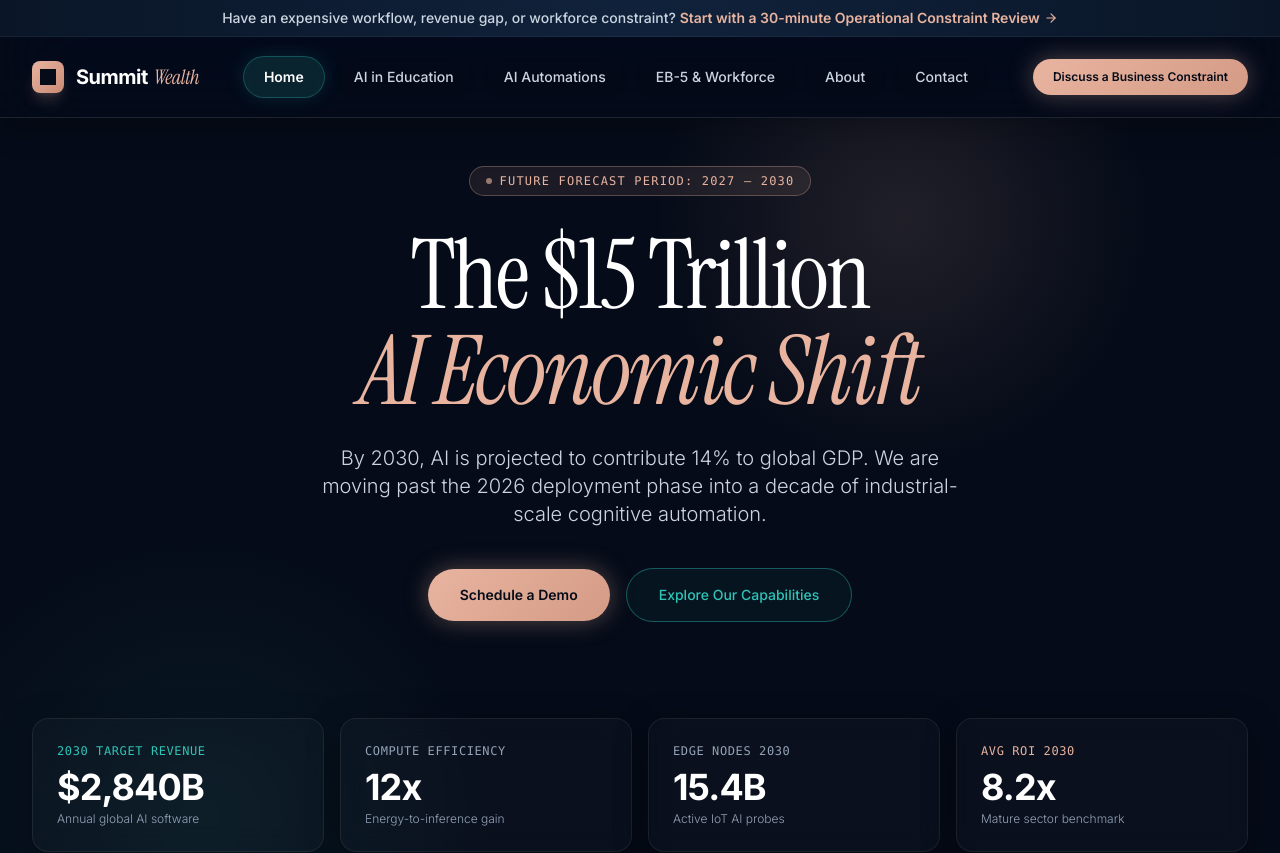
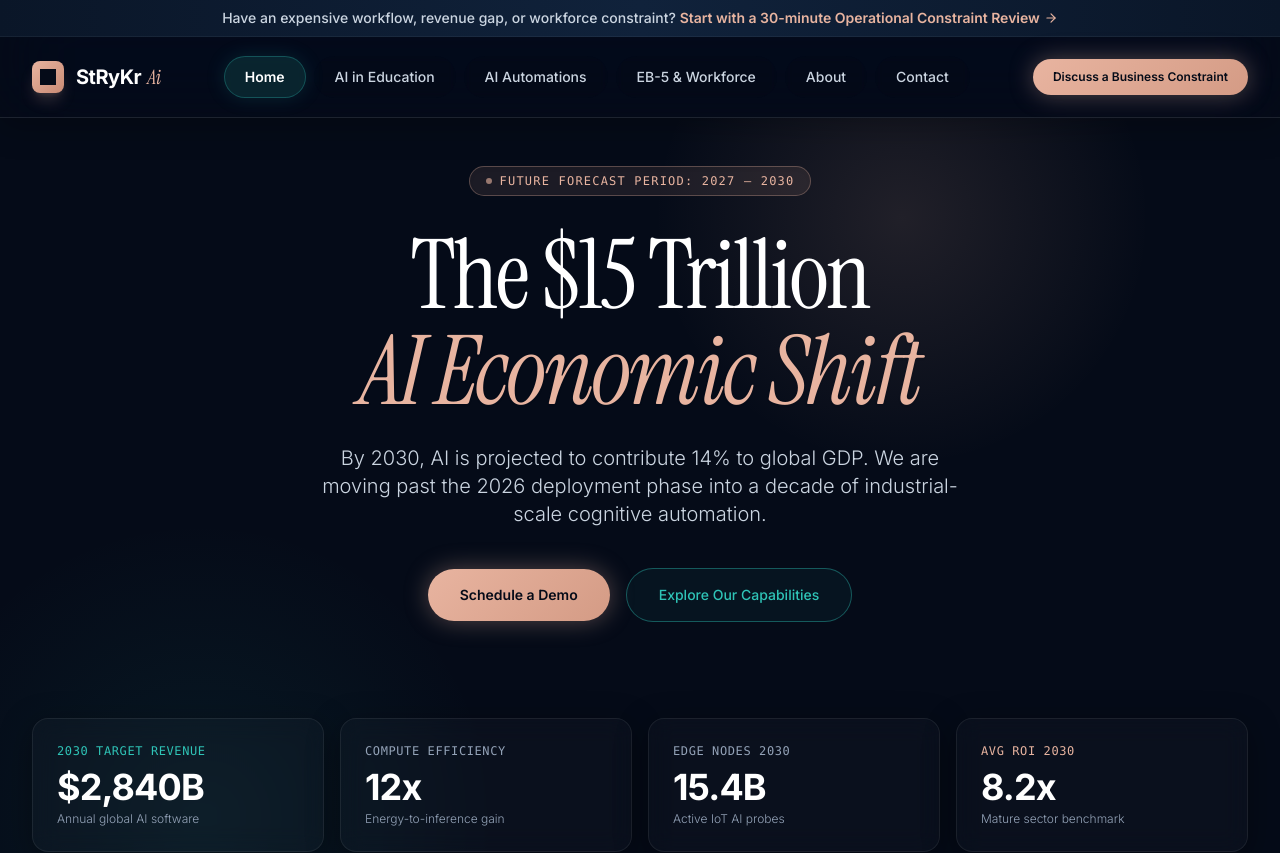
Before and after one commit to sivaintern-sera/summit-wealth-ai, a React (Vite) app: page / in a window 1280 px wide. Shown: the top 853 px of the page. Built offline with nearby package versions, Linux system fonts and the light colour scheme.

Commit message:
Rebrand Summit Wealth to StRyKr Ai

```diff
--- a/src/components/CTASection.jsx
+++ b/src/components/CTASection.jsx
@@ -58,7 +58,7 @@ export function Footer({ onNavigate }) {
                 <div className="w-4 h-4 rounded-xs bg-[#050B18]" />
               </div>
               <span className="text-xl font-bold tracking-tight text-white flex items-center gap-1.5">
-                Summit <span className="font-serif italic font-normal text-[#E8B4A0]">Wealth</span>
+                StRyKr <span className="font-serif italic font-normal text-[#E8B4A0]">Ai</span>
               </span>
             </button>
             <p className="text-xs text-slate-400 font-light max-w-md leading-relaxed">
@@ -103,7 +103,7 @@ export function Footer({ onNavigate }) {
             <a href="#" className="text-slate-400 hover:text-white transition-colors">Terms</a>
           </div>
           <div className="text-xs font-mono text-slate-500">
-            © {new Date().getFullYear()} Summit Wealth AI Inc. All rights reserved.
+            © {new Date().getFullYear()} StRyKr Ai Inc. All rights reserved.
           </div>
         </div>
 
--- a/src/components/Header.jsx
+++ b/src/components/Header.jsx
@@ -43,7 +43,7 @@ export default function Header({ page, onNavigate }) {
               <div className="w-4 h-4 rounded-xs bg-[#050B18]" />
             </div>
             <span className="text-xl font-bold tracking-tight text-white flex items-center gap-1.5">
-              Summit <span className="font-serif italic font-normal text-[#E8B4A0]">Wealth</span>
+              StRyKr <span className="font-serif italic font-normal text-[#E8B4A0]">Ai</span>
             </span>
           </button>
 
```
